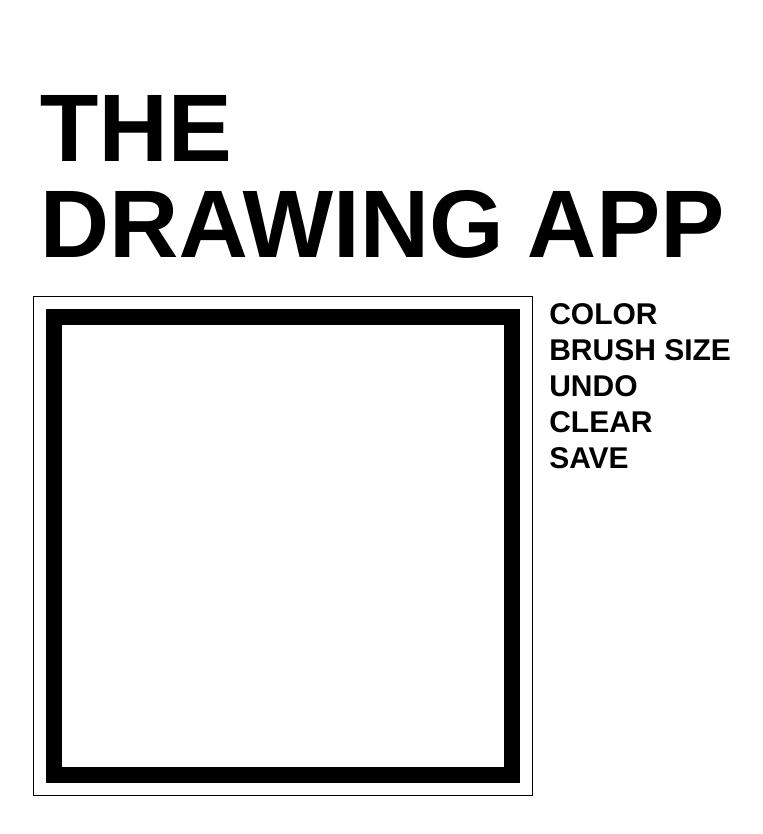
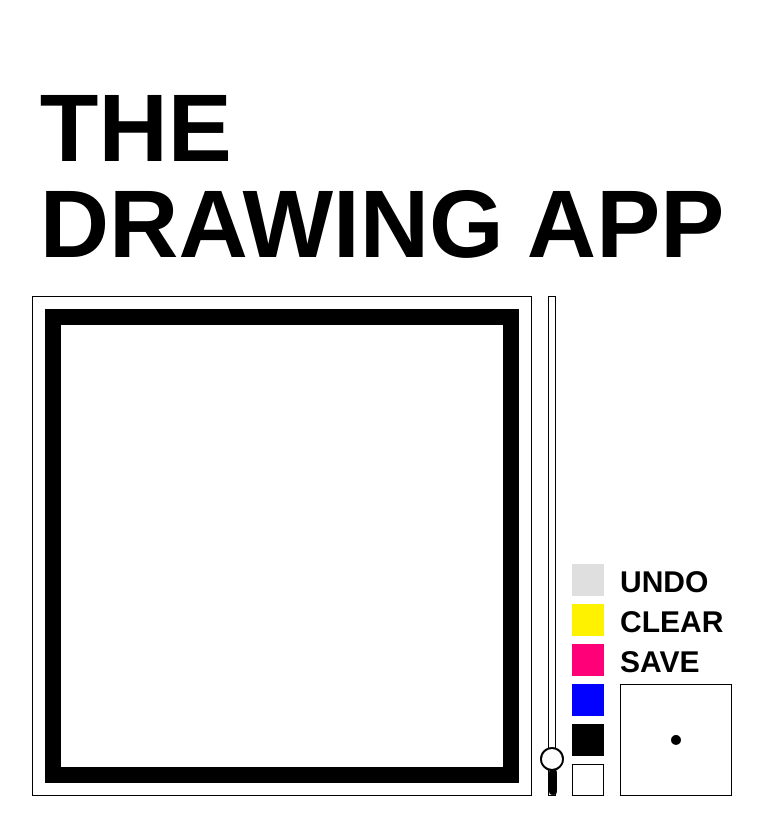
Before and after one commit to Ian-Matthew/drawing-app, a Next.js app: page / in a window 1280 px wide. Shown: the top 834 px of the page, without its empty margins (258-1021 px from the left). Built offline with nearby package versions, Linux system fonts and the light colour scheme; a web font is replaced by a local one.

Commit message:
update ui

```diff
--- a/src/pages/index.tsx
+++ b/src/pages/index.tsx
@@ -40,7 +40,7 @@ function BrushSize() {
     <Slider.Root
       className="w-full h-full flex flex-col items-center justify-center"
       orientation="vertical"
-      max={40}
+      max={100}
       min={5}
       value={[strokeWidth]}
       onValueChange={(value) => {
@@ -57,9 +57,9 @@ function BrushSize() {
 
 function ColorPicker() {
   const { strokeColor, dispatch } = useCanvasContext();
-  const colors = ["red", "blue", "yellow", "black", "white", "green"];
+  const colors = ["#dfdfdf", "#fef200", "#ff0078", "#0201ff", "black", "white"];
   return (
-    <div className="h-full transform -translate-x-2 flex flex-col items-center space-y-2">
+    <div className="h-full flex flex-col items-center space-y-2 justify-end">
       {colors.map((color) => {
         return (
           <div
@@ -94,44 +94,33 @@ function ToolButton({ children, active, onClick }) {
   );
 }
 function Tools({ activeToolMenu, setActiveToolMenu }) {
+  const { strokeWidth, strokeColor } = useCanvasContext();
   const brushActive = activeToolMenu === "brush";
   return (
-    <div className={classNames("text-3xl flex h-[500px] relative ml-4")}>
-      <div
-        className={classNames(
-          "absolute h-full transform transition  ease-in-out duration-300 ",
-          activeToolMenu ? "translate-x-0 delay-75" : "-translate-x-56"
-        )}
-      >
-        {activeToolMenu === "brush" && <BrushSize />}
-        {activeToolMenu === "color" && <ColorPicker />}
-      </div>
-      <div
-        className={classNames(
-          "flex flex-col transform transition  ease-linear",
-          activeToolMenu ? "translate-x-8" : "translate-x-0 delay-75"
-        )}
-      >
-        <ToolButton
-          onClick={() =>
-            setActiveToolMenu(activeToolMenu !== "color" ? "color" : null)
-          }
-          active={activeToolMenu === "color"}
-        >
-          Color
-        </ToolButton>
-        <ToolButton
-          onClick={() =>
-            setActiveToolMenu(activeToolMenu !== "brush" ? "brush" : null)
-          }
-          active={activeToolMenu === "brush"}
-        >
-          Brush Size
-        </ToolButton>
+    <div
+      className={classNames("text-3xl space-x-4 flex h-[500px] relative ml-4")}
+    >
+      <BrushSize />
+      <div className="flex flex-col justify-end">
+        <div className="flex flex-row">
+          <ColorPicker />
 
-        <div>Undo</div>
-        <div>Clear</div>
-        <div>Save</div>
+          <div className={classNames("flex flex-col ml-4 space-y-1")}>
+            <div>Undo</div>
+            <div>Clear</div>
+            <div>Save</div>
+            <div className="flex border border-black mt-4 w-28 h-28  items-center justify-center">
+              <div
+                style={{
+                  width: strokeWidth,
+                  height: strokeWidth,
+                  backgroundColor: strokeColor,
+                }}
+                className="rounded-full border-black dark:border-white border-2"
+              ></div>
+            </div>
+          </div>
+        </div>
       </div>
     </div>
   );
```
